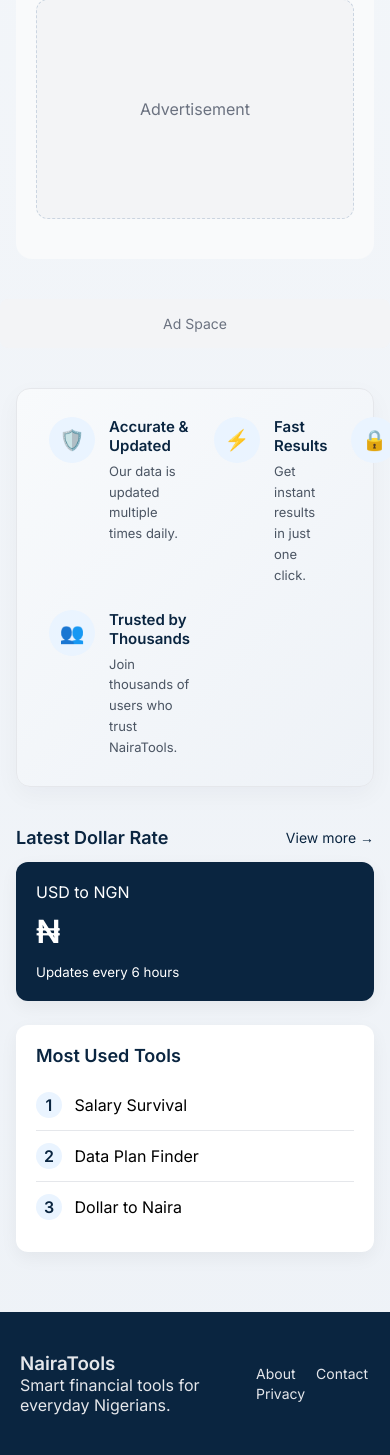
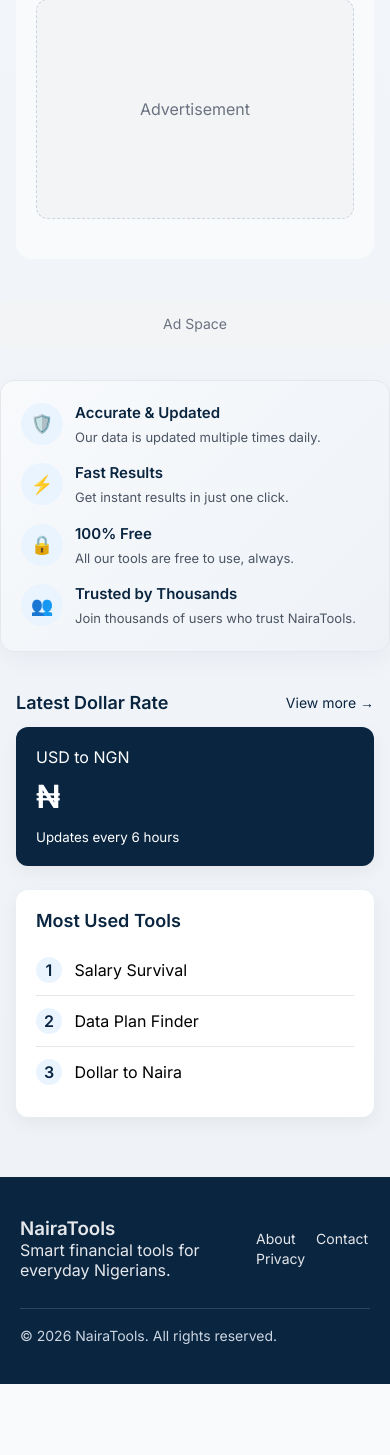
Before and after one commit to JayR-Studio/NairaTools, a Flask app: page / in a window 390 px wide. Shown: the part 2052-3507 px from the top of the page. After the commit the page ends 3436 px from the top, so only its background shows below. Run offline with Flask 3, Linux system fonts and the light colour scheme; data that the repository does not hold is empty.

Commit message:
Fixing Mobile View-Final check

```diff
--- a/app.py
+++ b/app.py
@@ -47,6 +47,13 @@ def about():
 @app.route("/contact")
 def contact():
     return render_template("contact.html")
+
+
+@app.context_processor
+def inject_current_year():
+    return {
+        "current_year": datetime.now().year
+    }
 
 
 @app.route("/dollar-to-naira", methods=["GET", "POST"])
--- a/static/css/style.css
+++ b/static/css/style.css
@@ -1570,3 +1570,47 @@ button {
         display: inline;
     }
 }
+
+@media (max-width: 768px) {
+    .trust-strip {
+        width: 100%;
+        max-width: 100%;
+        grid-template-columns: 1fr;
+        gap: 16px;
+        padding: 22px 20px;
+        margin-top: 32px;
+        margin-bottom: 32px;
+        box-sizing: border-box;
+    }
+
+    .trust-item {
+        align-items: flex-start;
+        gap: 12px;
+    }
+
+    .trust-icon {
+        width: 42px;
+        height: 42px;
+        min-width: 42px;
+        font-size: 18px;
+    }
+
+    .trust-item h4 {
+        font-size: 15px;
+    }
+
+    .trust-item p {
+        font-size: 13px;
+        line-height: 1.5;
+    }
+}
+
+/*   Footer    */
+.footer-bottom {
+    max-width: 1100px;
+    margin: 28px auto 0;
+    padding-top: 18px;
+    border-top: 1px solid rgba(255,255,255,0.15);
+    color: #CBD5E1;
+    font-size: 14px;
+}
--- a/templates/base.html
+++ b/templates/base.html
@@ -66,6 +66,9 @@
         </div>
 
     </div>
+    <div class="footer-bottom">
+        <p>&copy; {{ current_year }} NairaTools. All rights reserved.</p>
+    </div>
 
 </footer>
 </html>
```
